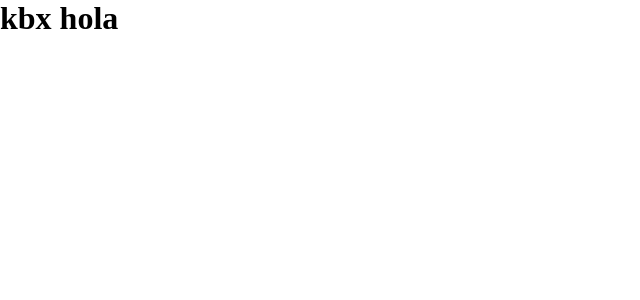
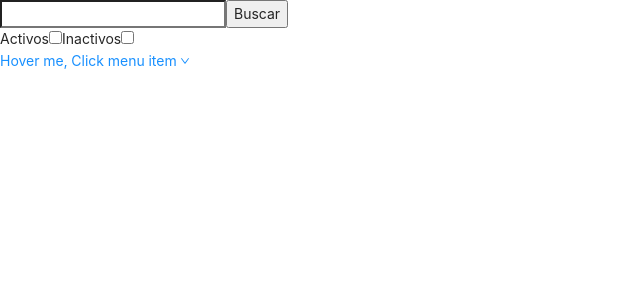
Before and after one commit to jumjules42/kbx-frontend, a React (Create React App) app: page / in a window 1280 px wide. Shown: the top 300 px of the page, without its empty margins (0-640 px from the left). Built offline with nearby package versions, Linux system fonts and the light colour scheme.

Commit message:
app skeleton

```diff
--- a/package.json
+++ b/package.json
@@ -6,6 +6,7 @@
     "@testing-library/jest-dom": "^5.14.1",
     "@testing-library/react": "^11.2.7",
     "@testing-library/user-event": "^12.8.3",
+    "antd": "^4.16.6",
     "react": "^17.0.2",
     "react-dom": "^17.0.2",
     "react-scripts": "4.0.3",
--- a/src/App.js
+++ /dev/null
@@ -1,11 +0,0 @@
-import React from 'react';
-
-function App() {
-    return (
-        <div className='App'>
-            <h1>kbx hola</h1>
-        </div>
-    );
-}
-
-export default App;
--- /dev/null
+++ b/src/components/App.jsx
@@ -0,0 +1,48 @@
+import React from 'react';
+import Searchbar from './Searchbar/Searchbar';
+import { Menu, Dropdown, message } from 'antd';
+import { DownOutlined } from '@ant-design/icons';
+
+import styles from './App.module.css';
+
+function App() {
+    const onClick = ({ key }) => {
+        message.info(`Click on item ${key}`);
+    };
+
+    const menu = (
+        <Menu onClick={onClick}>
+            <Menu.Item key='1'>1st menu item</Menu.Item>
+            <Menu.Item key='2'>2nd menu item</Menu.Item>
+            <Menu.Item key='3'>3rd menu item</Menu.Item>
+        </Menu>
+    );
+
+    return (
+        <div>
+            <Searchbar />
+            <div>
+                <aside>
+                    <section>
+                        <label htmlFor='active'>Activos</label>
+                        <input type='checkbox' name='active' id='active' />
+                        <label htmlFor='inactive'>Inactivos</label>
+                        <input type='checkbox' name='inactive' id='inactive' />
+                    </section>
+                </aside>
+                <main>
+                    <Dropdown overlay={menu}>
+                        <a
+                            className='ant-dropdown-link'
+                            onClick={(e) => e.preventDefault()}
+                        >
+                            Hover me, Click menu item <DownOutlined />
+                        </a>
+                    </Dropdown>
+                </main>
+            </div>
+        </div>
+    );
+}
+
+export default App;
--- /dev/null
+++ b/src/components/Searchbar/Searchbar.jsx
@@ -0,0 +1,15 @@
+import React from 'react';
+import styles from './Searchbar.module.css';
+
+function Searchbar() {
+    return (
+        <header>
+            <div>
+                <input type='text' />
+                <button>Buscar</button>
+            </div>
+        </header>
+    );
+}
+
+export default Searchbar;
--- a/src/index.css
+++ b/src/index.css
@@ -1,3 +1,5 @@
+@import '~antd/dist/antd.css';
+
 * {
     margin: 0;
     box-sizing: border-box;
--- a/src/index.js
+++ b/src/index.js
@@ -1,7 +1,7 @@
 import React from 'react';
 import ReactDOM from 'react-dom';
 import './index.css';
-import App from './App';
+import App from './components/App.jsx';
 
 ReactDOM.render(
     <React.StrictMode>
```
Also changed, not shown: src/components/App.module.css (added), src/components/Searchbar/Searchbar.module.css (added), 1 other file (tests, documents, lock files or other folders).
